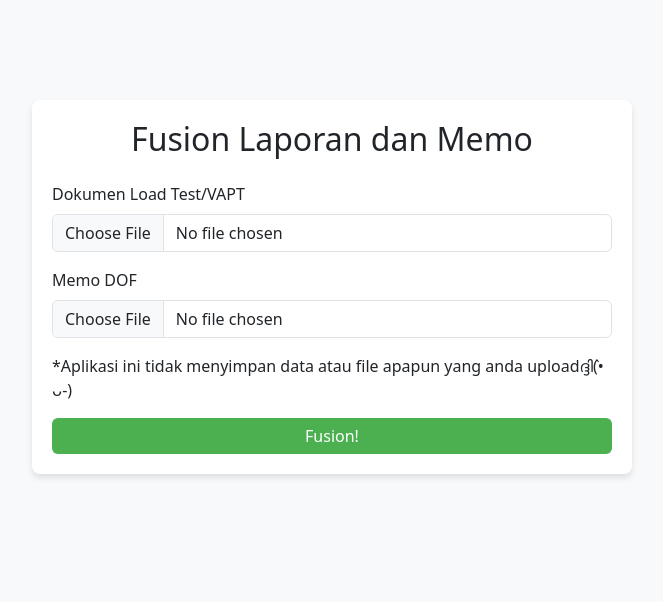
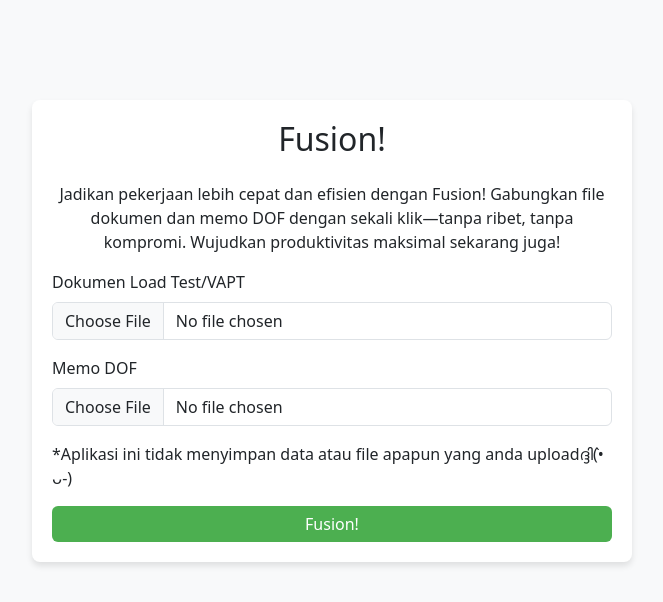
Before and after one commit to dimasdwi340/merge-pdf, a Flask app: page / in a window 1280 px wide. Shown: the top 602 px of the page, without its empty margins (308-971 px from the left). Run offline with Flask 3, Linux system fonts and the light colour scheme.

Commit message:
adding logo for title head

```diff
--- a/templates/index.html
+++ b/templates/index.html
@@ -3,8 +3,8 @@
 <head>
     <meta charset="UTF-8">
     <meta name="viewport" content="width=device-width, initial-scale=1.0">
-    <title>Fusion PDF</title>
-    <link rel="icon" href="https://media.tenor.com/cq6PaHOrRpwAAAAM/dragon-ball-z-fusion.gif" type="image/x-icon">
+    <title>Fusion! | Gabungkan File dan Memo DOF dengan mudah!</title>
+    <link rel="icon" href="assets/logo.png" type="image/x-icon">
     <!-- Link Bootstrap CSS -->
     <link href="https://cdn.jsdelivr.net/npm/bootstrap@5.3.0/dist/css/bootstrap.min.css" rel="stylesheet">
     <meta http-equiv="Cache-Control" content="no-cache, no-store, must-revalidate">
@@ -23,7 +23,7 @@
             box-shadow: 0 4px 6px rgba(0, 0, 0, 0.1);
         }
         .btn-primary {
-            background-color: #4CAF50;
+            background-color: #4caf50;
             border: none;
         }
         .btn-primary:hover {
@@ -33,7 +33,8 @@
 </head>
 <body>
     <div class="container">
-        <h2 class="text-center mb-4">Fusion Laporan dan Memo</h2>
+        <h2 class="text-center mb-4">Fusion!</h2>
+        <label for="desc" class="text-center mb-3">Jadikan pekerjaan lebih cepat dan efisien dengan Fusion! Gabungkan file dokumen dan memo DOF dengan sekali klik—tanpa ribet, tanpa kompromi. Wujudkan produktivitas maksimal sekarang juga!</label>
         <form action="/" method="post" enctype="multipart/form-data" autocomplete="off">
             <div class="mb-3">
                 <label for="main_pdf" class="form-label">Dokumen Load Test/VAPT</label>
```
Also changed, not shown: templates/assets/logo.png (added).
